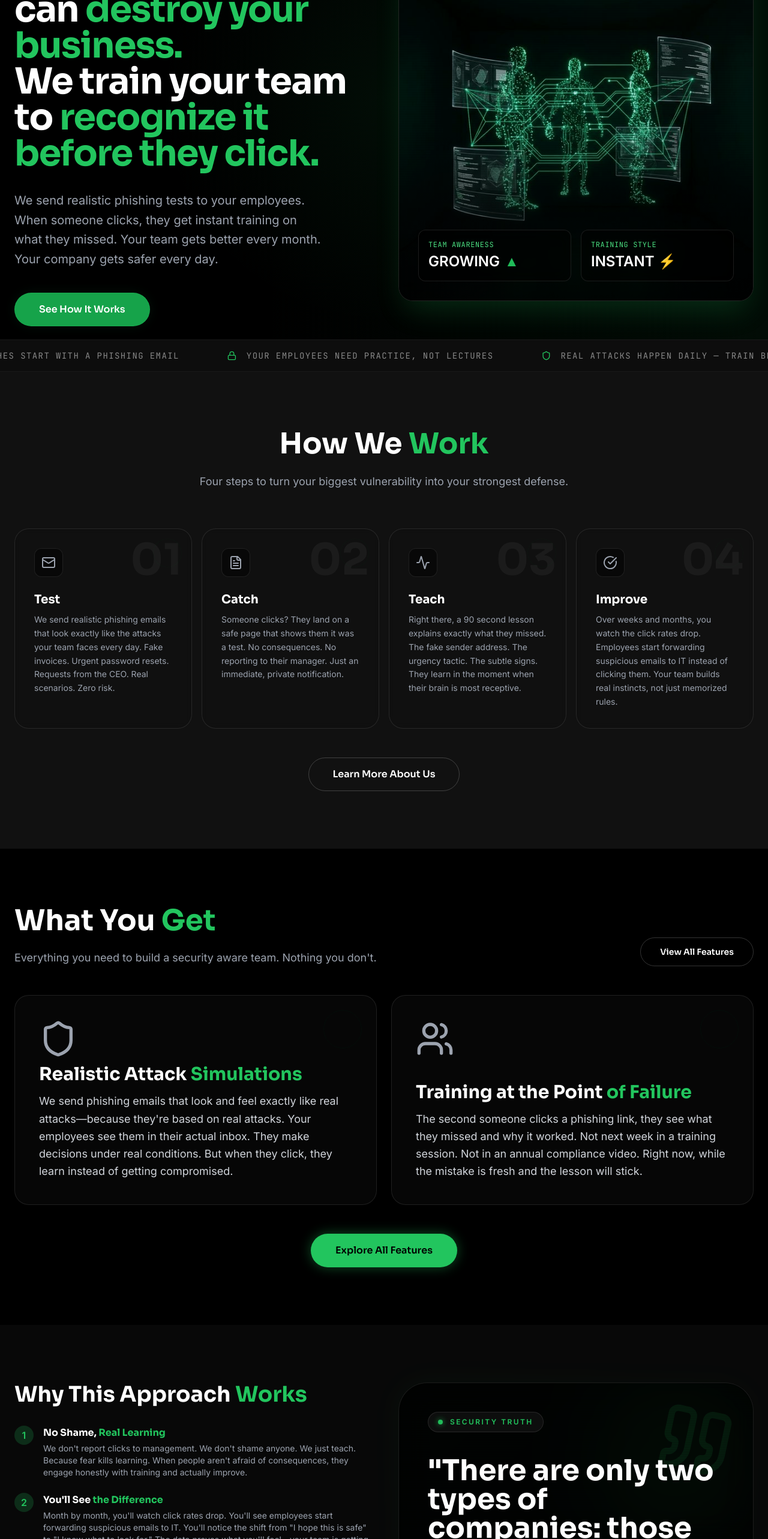
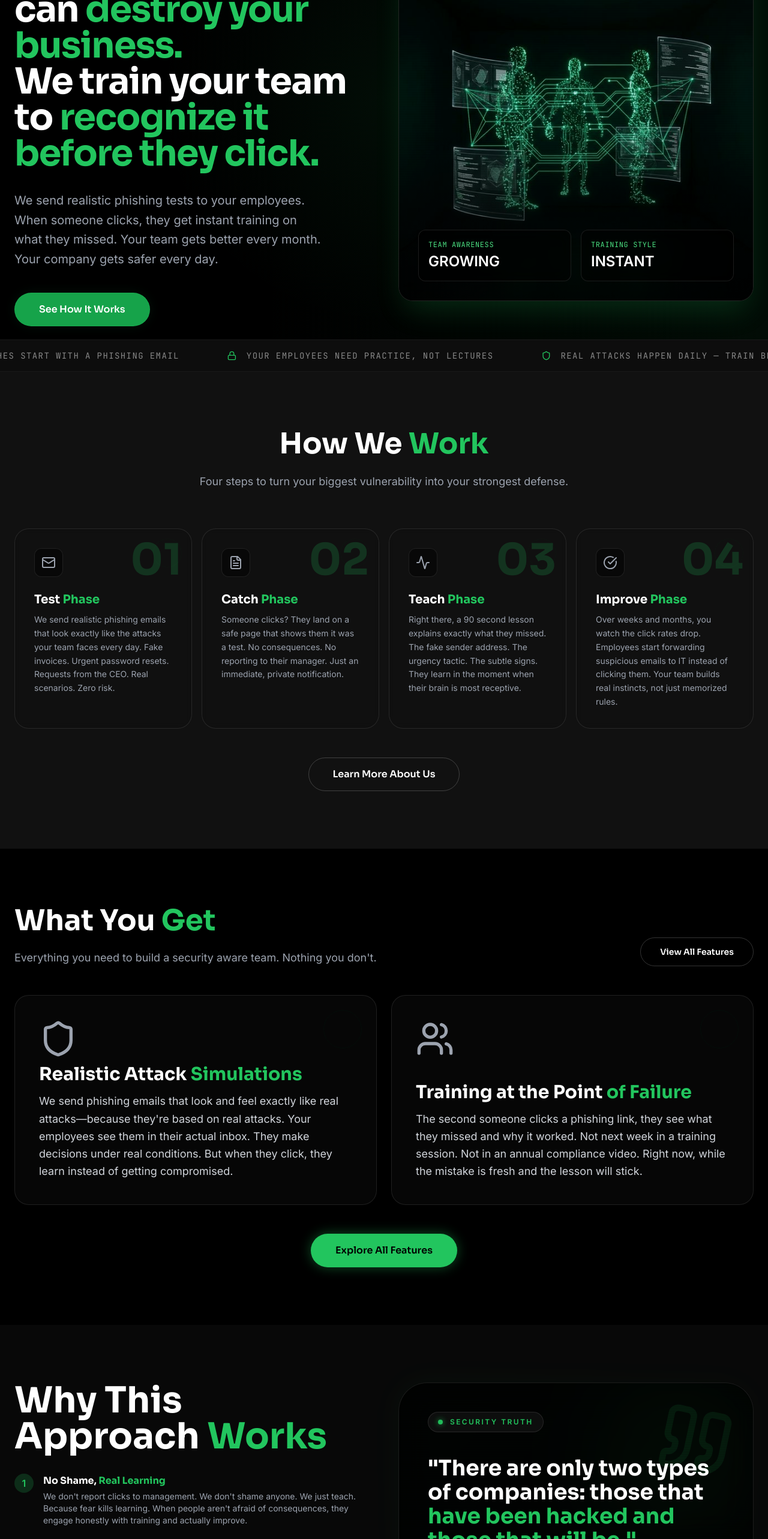
Before and after one commit to chipardo/Human-Layer-Security, a React (Vite) app: page / in a window 1280 px wide. Shown: the part 234-2800 px from the top of the page at 60% size. Built offline with nearby package versions, Linux system fonts and the light colour scheme.

Commit message:
Update App.tsx

```diff
--- a/src/App.tsx
+++ b/src/App.tsx
@@ -201,11 +201,11 @@ const Home = () => {
               <div className="absolute bottom-8 left-8 right-8 grid grid-cols-2 gap-4 z-30">
                 <div className="bg-black/40 backdrop-blur-md p-4 rounded-xl border border-white/10">
                   <div className="text-xs text-green-400 font-mono mb-1 uppercase tracking-wider">Team Awareness</div>
-                  <div className="text-2xl font-bold text-white flex items-center gap-2">GROWING <span className="text-primary animate-pulse">▲</span></div>
+                  <div className="text-2xl font-bold text-white flex items-center gap-2">GROWING</div>
                 </div>
                 <div className="bg-black/40 backdrop-blur-md p-4 rounded-xl border border-white/10">
                   <div className="text-xs text-green-400 font-mono mb-1 uppercase tracking-wider">Training Style</div>
-                  <div className="text-2xl font-bold text-white">INSTANT <span className="text-primary">⚡</span></div>
+                  <div className="text-2xl font-bold text-white">INSTANT</div>
                 </div>
               </div>
             </div>
@@ -242,12 +242,10 @@ const Home = () => {
                 <div className="w-12 h-12 rounded-full border border-primary/20 dashed-border animate-[spin_10s_linear_infinite]" />
               </div>
 
-              <div className="absolute top-0 right-0 p-4 text-7xl font-bold text-white/5 font-display select-none group-hover:text-white/10 transition-colors z-0">0{i + 1}</div>
+              <div className="absolute top-0 right-0 p-4 text-7xl font-bold text-primary/20 font-display select-none transition-colors z-0">0{i + 1}</div>
               <div className="w-12 h-12 bg-black/50 border border-white/10 rounded-xl flex items-center justify-center mb-6 group-hover:scale-105 transition-transform relative z-10 group-hover:border-primary/30"><s.i className="w-6 h-6 text-gray-400 group-hover:text-primary transition-colors" /></div>
               <h3 className="text-xl font-bold text-white mb-2 relative z-10 group-hover:text-primary transition-colors">
-                {s.t.split(' ').map((word, i, arr) => (
-                  <span key={i} className={i >= arr.length / 2 ? "text-primary" : "text-white"}>{word} </span>
-                ))}
+                {s.t} <span className="text-primary">Phase</span>
               </h3>
               <p className="text-gray-400 text-sm leading-relaxed relative z-10">{s.d}</p>
 
@@ -318,7 +316,7 @@ const Home = () => {
       <Section className="bg-surface/50">
         <div className="grid md:grid-cols-2 gap-12 items-center">
           <div>
-            <h2 className="text-3xl md:text-4xl font-bold text-white mb-8">Why This Approach <span className="text-primary">Works</span></h2>
+            <h2 className="text-4xl md:text-6xl font-bold text-white mb-8">Why This Approach <span className="text-primary">Works</span></h2>
             <ul className="space-y-6">
               <li className="flex gap-4 items-start">
                 <div className="w-8 h-8 rounded-full bg-primary/20 flex items-center justify-center shrink-0 text-primary font-bold">1</div>
@@ -368,10 +366,9 @@ const Home = () => {
                   <span className="text-primary text-xs font-bold tracking-[0.2em] uppercase">Security Truth</span>
                 </div>
 
-                <blockquote className="text-3xl md:text-5xl font-display font-bold text-white leading-[1.15] mb-8">
-                  <span className="bg-clip-text text-transparent bg-gradient-to-r from-white via-white to-gray-400">
-                    "{quote.text}"
-                  </span>
+                <blockquote className="text-3xl md:text-4xl font-display font-bold text-white leading-[1.15] mb-8">
+                  <span className="text-white">"{quote.text.split(' ').slice(0, Math.ceil(quote.text.split(' ').length / 2)).join(' ')} </span>
+                  <span className="text-primary">{quote.text.split(' ').slice(Math.ceil(quote.text.split(' ').length / 2)).join(' ')}"</span>
                 </blockquote>
               </div>
 
@@ -398,7 +395,9 @@ const PageHeader: React.FC<{ title: string, subtitle: string }> = ({ title, subt
   <section className="pt-40 pb-20 px-6 relative overflow-hidden">
     <div className="absolute top-0 right-0 w-1/2 h-full bg-gradient-to-l from-primary/10 to-transparent opacity-30 pointer-events-none" />
     <motion.div initial="hidden" animate="visible" variants={fadeInUp} className="max-w-7xl mx-auto relative z-10">
-      <h1 className="text-5xl md:text-7xl font-bold text-white mb-6 tracking-tight">{title}</h1>
+      <h1 className="text-5xl md:text-7xl font-bold text-white mb-6 tracking-tight">
+        {title.split(' ').slice(0, Math.ceil(title.split(' ').length / 2)).join(' ')} <span className="text-primary">{title.split(' ').slice(Math.ceil(title.split(' ').length / 2)).join(' ')}</span>
+      </h1>
       <p className="text-xl text-gray-400 max-w-2xl leading-relaxed border-l-4 border-primary pl-6">{subtitle}</p>
     </motion.div>
   </section>
@@ -466,10 +465,10 @@ const Services = () => (
                 <div className="w-12 h-12 rounded-full border border-primary/20 dashed-border animate-[spin_10s_linear_infinite]" />
               </div>
 
-              <div className="absolute top-0 right-0 p-4 text-7xl font-bold text-white/5 font-display select-none group-hover:text-white/10 transition-colors z-0">0{i + 1}</div>
+              <div className="absolute top-0 right-0 p-4 text-7xl font-bold text-primary/20 font-display select-none transition-colors z-0">0{i + 1}</div>
               <div className="w-12 h-12 bg-black/50 border border-white/10 rounded-xl flex items-center justify-center mb-6 group-hover:scale-105 transition-transform relative z-10 group-hover:border-primary/30"><s.i className="w-6 h-6 text-gray-400 group-hover:text-primary transition-colors" /></div>
               <h3 className="text-xl font-bold text-white mb-2 relative z-10 group-hover:text-primary transition-colors">
-                {s.t} <span className="text-primary group-hover:text-white transition-colors">Phase</span>
+                {s.t} <span className="text-primary">Phase</span>
               </h3>
               <p className="text-gray-400 text-sm leading-relaxed relative z-10">{s.d}</p>
 
@@ -608,7 +607,7 @@ const Partnership = () => (
     <section className="pt-40 pb-16 px-6 relative overflow-hidden">
       <div className="absolute top-0 right-0 w-1/2 h-full bg-gradient-to-l from-primary/10 to-transparent opacity-30 pointer-events-none" />
       <motion.div initial="hidden" animate="visible" variants={fadeInUp} className="max-w-7xl mx-auto relative z-10">
-        <h1 className="text-5xl md:text-7xl font-bold text-white mb-6 tracking-tight">Partnership</h1>
+        <h1 className="text-5xl md:text-7xl font-bold text-white mb-6 tracking-tight">Partner <span className="text-primary">ship</span></h1>
         <p className="text-xl text-gray-400 max-w-2xl leading-relaxed border-l-4 border-primary pl-6">Partner with us. Offer phishing training under your brand. Earn recurring revenue on every client.</p>
       </motion.div>
     </section>
@@ -671,8 +670,6 @@ const Partnership = () => (
             <h3 className="text-2xl font-bold text-white mb-4 relative z-10">
               {s.t.split(' ').slice(0, Math.ceil(s.t.split(' ').length / 2)).join(' ')} <span className="text-primary">{s.t.split(' ').slice(Math.ceil(s.t.split(' ').length / 2)).join(' ')}</span>
             </h3>
-
-            <h3 className="text-2xl font-bold text-white mb-3 relative z-10">{s.t}</h3>
             <p className="text-gray-400 text-sm leading-relaxed relative z-10">{s.d}</p>
           </motion.div>
         ))}
```
